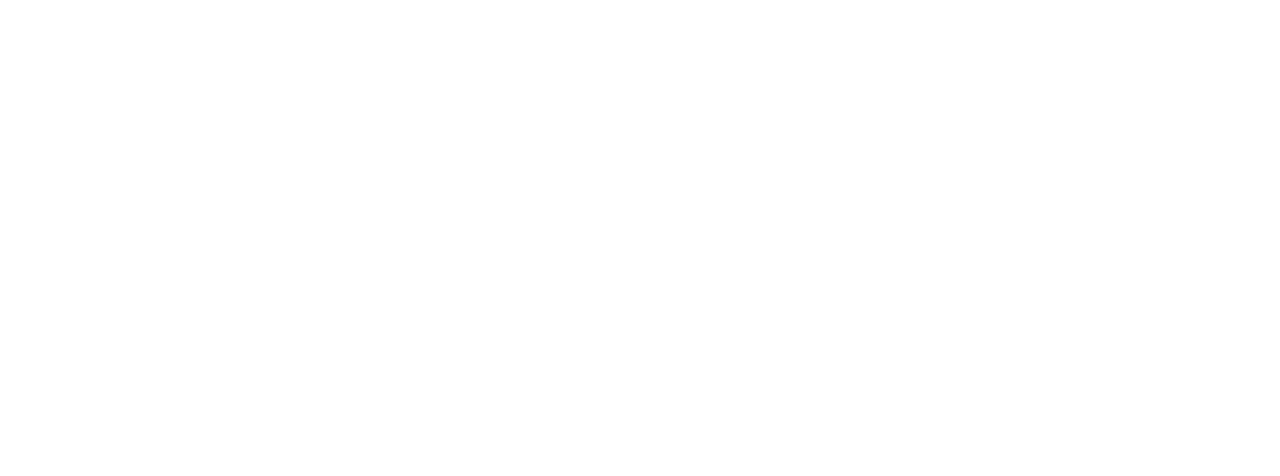
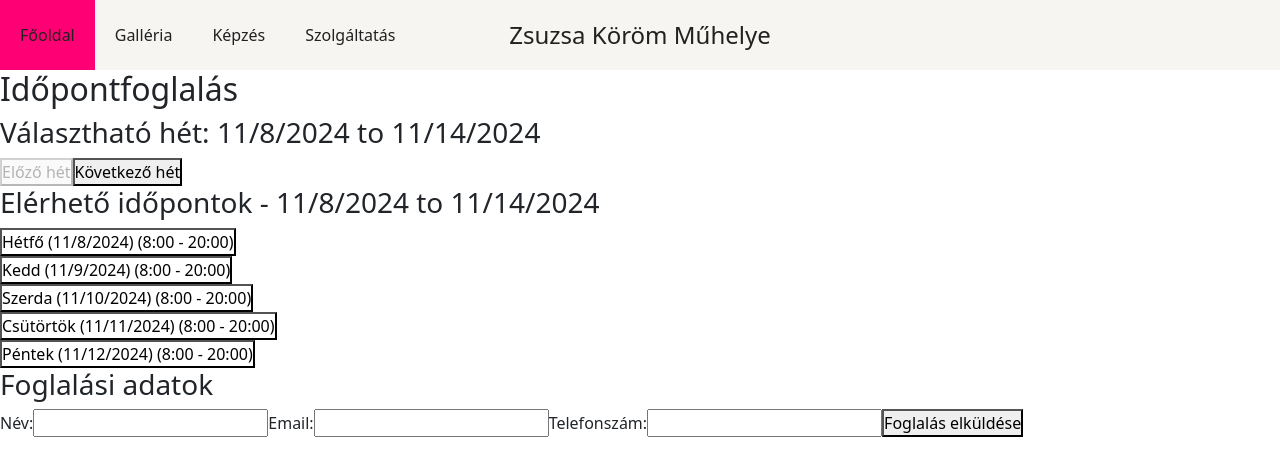
Before and after one commit to cskadam01/koromweb, a React (Vite) app in the folder react-start/my-react-app/: page /#/idopont in a window 1280 px wide. Before the commit this address had no page. Shown: the top 476 px of the page. Built offline with nearby package versions, Linux system fonts and the light colour scheme.

Commit message:
időpont kezdés

```diff
--- a/react-start/my-react-app/src/App.jsx
+++ b/react-start/my-react-app/src/App.jsx
@@ -7,6 +7,7 @@
 import Szalon from './szalon/szalon';
 import { HashRouter as Router, Routes, Route } from 'react-router-dom';
 import Layout from './Layout';
+import Idopont from './idopont/idopont';
 
 
 
@@ -24,6 +25,7 @@
           <Route path='/galleria' element={<Galleria/>}/>
           <Route path='/kepzes' element={<Kepzes/>}/>
           <Route path='/szalon' element={<Szalon/>}/>
+          <Route path='/idopont' element={<Idopont/>}/>
 
           </Route>
         </Routes>
--- /dev/null
+++ b/react-start/my-react-app/src/idopont/idopont.jsx
@@ -0,0 +1,161 @@
+import React, { useState, useEffect } from "react";
+
+// Példa admin beállítások: kezdési és zárási idő (órában)
+const adminSettings = {
+  startHour: 8, // Nyitás 8-kor
+  endHour: 20, // Zárás 20-kor
+  weeksInAdvance: 10,
+};
+
+function AppointmentBooking({ selectedServiceDuration }) {
+  const [weeks, setWeeks] = useState([]);
+  const [currentWeekIndex, setCurrentWeekIndex] = useState(0);
+  const [selectedDayTime, setSelectedDayTime] = useState({});
+  const [appointmentDetails, setAppointmentDetails] = useState({
+    name: "",
+    email: "",
+    phone: "",
+  });
+
+  useEffect(() => {
+    const generatedWeeks = generateWeeks(adminSettings.weeksInAdvance);
+    setWeeks(generatedWeeks);
+  }, []);
+
+  const generateWeeks = (numberOfWeeks) => {
+    const weeks = [];
+    let currentDate = new Date();
+
+    for (let i = 0; i < numberOfWeeks; i++) {
+      const startOfWeek = new Date(currentDate);
+      const endOfWeek = new Date(currentDate);
+      endOfWeek.setDate(startOfWeek.getDate() + 6);
+
+      const days = ["Hétfő", "Kedd", "Szerda", "Csütörtök", "Péntek"].map((day, index) => {
+        const dayDate = new Date(startOfWeek);
+        dayDate.setDate(startOfWeek.getDate() + index);
+
+        return {
+          day: `${day} (${dayDate.toLocaleDateString()})`,
+          blocks: [], // Nap blokkjai
+        };
+      });
+
+      weeks.push({
+        week: `${startOfWeek.toLocaleDateString()} to ${endOfWeek.toLocaleDateString()}`,
+        days,
+      });
+
+      currentDate.setDate(currentDate.getDate() + 7);
+    }
+
+    return weeks;
+  };
+
+  const handleDaySelection = (day) => {
+    // Kiválasztott időtartam blokként kezelése
+    const selectedBlock = {
+      day,
+      startHour: adminSettings.startHour,
+      endHour: adminSettings.startHour + selectedServiceDuration / 60, // Átalakítás órára
+    };
+    setSelectedDayTime(selectedBlock);
+  };
+
+  const handleInputChange = (e) => {
+    setAppointmentDetails({
+      ...appointmentDetails,
+      [e.target.name]: e.target.value,
+    });
+  };
+
+  const handleSubmit = (e) => {
+    e.preventDefault();
+    const selectedWeek = weeks[currentWeekIndex];
+    console.log("Foglalás adatai:", appointmentDetails, "Blokk:", selectedDayTime, "Hét:", selectedWeek);
+    alert("Foglalás sikeresen elküldve!");
+  };
+
+  const goToNextWeek = () => {
+    if (currentWeekIndex < weeks.length - 1) {
+      setCurrentWeekIndex(currentWeekIndex + 1);
+      setSelectedDayTime({});
+    }
+  };
+
+  const goToPreviousWeek = () => {
+    if (currentWeekIndex > 0) {
+      setCurrentWeekIndex(currentWeekIndex - 1);
+      setSelectedDayTime({});
+    }
+  };
+
+  const currentWeek = weeks[currentWeekIndex];
+
+  return (
+    <div>
+      <h2>Időpontfoglalás</h2>
+
+      <div>
+        <h3>Választható hét: {currentWeek ? currentWeek.week : "Nincs elérhető hét"}</h3>
+        <button onClick={goToPreviousWeek} disabled={currentWeekIndex === 0}>Előző hét</button>
+        <button onClick={goToNextWeek} disabled={currentWeekIndex === weeks.length - 1}>Következő hét</button>
+      </div>
+
+      {currentWeek && (
+        <div>
+          <h3>Elérhető időpontok - {currentWeek.week}</h3>
+          {currentWeek.days.map((day) => (
+            <div key={day.day}>
+              <button
+                onClick={() => handleDaySelection(day.day)}
+                style={{
+                  backgroundColor: selectedDayTime.day === day.day ? "lightblue" : "white",
+                }}
+              >
+                {day.day} ({adminSettings.startHour}:00 - {adminSettings.endHour}:00)
+              </button>
+            </div>
+          ))}
+        </div>
+      )}
+
+      <form onSubmit={handleSubmit}>
+        <h3>Foglalási adatok</h3>
+        <label>
+          Név:
+          <input
+            type="text"
+            name="name"
+            value={appointmentDetails.name}
+            onChange={handleInputChange}
+            required
+          />
+        </label>
+        <label>
+          Email:
+          <input
+            type="email"
+            name="email"
+            value={appointmentDetails.email}
+            onChange={handleInputChange}
+            required
+          />
+        </label>
+        <label>
+          Telefonszám:
+          <input
+            type="text"
+            name="phone"
+            value={appointmentDetails.phone}
+            onChange={handleInputChange}
+            required
+          />
+        </label>
+        <button type="submit">Foglalás elküldése</button>
+      </form>
+    </div>
+  );
+}
+
+export default AppointmentBooking;
--- a/react-start/my-react-app/src/szalon/szalon.jsx
+++ b/react-start/my-react-app/src/szalon/szalon.jsx
@@ -1,150 +1,27 @@
-function Szalon(){
+function Szolgaltatas(){
     return(
-        <div class="appointment-popup">
-        <div class="appointment-user-wrapper">
-          <div class="user-avatar">
-            <img src="https://images.unsplash.com/photo-1559839734-2b71ea197ec2?ixlib=rb-1.2.1&ixid=eyJhcHBfaWQiOjEyMDd9&auto=format&fit=crop&w=2850&q=80"/>
-          </div>
+        <div className="szol-content">
 
-          <div class="appointment-user">
-            <span class="username">Dr Annah Konda</span>
-            <span class="specialization">General practitioner</span>
-            <span class="notation four">
-              <span></span>
-              <span></span>
-              <span></span>
-              <span></span>
-              <span></span>
-            </span>
-          </div>
 
-          <div class="appointment-location">
-            <p>3337 Goldie Lane</p>
-            <p>84025 Farmington, Utah</p>
-
-          </div>
-        </div>
-        <div class="appointment-calendar">
-          <div class="current-week">
-            <span><i class="fa fa-calendar"></i> October 21 - 27, 2019</span>
-            <div class="calendar-nav">
-              <button type="button" class="prev">Prev</button>
-              <button type="button" class="next">Next</button>
+            <div className="szol-card">
+              <h3>60perc</h3>
+            <button>Foglalás</button>
             </div>
-          </div>
-
-          <div class="calendar-wrapper">
-            <div class="calendar-week">
-              <ul>
-                <li>Mon.</li>
-                <li>Tue.</li>
-                <li>Wed.</li>
-                <li>Thu.</li>
-                <li>Fri.</li>
-                <li>Sat.</li>
-                <li>Sun.</li>
-              </ul>
+            <div className="szol-card">
+              <h3>75perc</h3>
+            <button>Foglalás</button>
+            </div>
+            <div className="szol-card">
+              <h3>120perc</h3>
+              <button>Foglalás</button>
             </div>
 
-            <div class="calendar-hours">
-              <ul>
-                <li>
-                  <ul>
-                    <li>08:00</li>
-                    <li>08:15</li>
-                    <li>08:30</li>
-                    <li>08:45</li>
-                    <li>09:00</li>
-                    <li>09:15</li>
-                    <li>09:30</li>
-                  </ul>
-                </li>
 
-                <li>
-                  <ul>
-                    <li>08:00</li>
-                    <li>08:15</li>
-                    <li>08:30</li>
-                    <li class="empty"></li>
-                    <li>09:00</li>
-                    <li>09:15</li>
-                    <li>09:30</li>
-                  </ul>
-                </li>
-                <li>
-                  <ul>
-                    <li class="empty"></li>
-                    <li class="empty"></li>
-                    <li class="empty"></li>
-                    <li class="empty"></li>
-                    <li class="empty"></li>
-                    <li class="empty"></li>
-                    <li class="empty"></li>
-                  </ul>
-                </li>
-
-                <li>
-                  <ul>
-                    <li>08:00</li>
-                    <li>08:15</li>
-                    <li class="empty"></li>
-                    <li class="empty"></li>
-                    <li class="empty"></li>
-                    <li>09:15</li>
-                    <li>09:30</li>
-                  </ul>
-                </li>
-
-                <li>
-                  <ul>
-                    <li class="empty"></li>
-                    <li>08:15</li>
-                    <li>08:30</li>
-                    <li>08:45</li>
-                    <li>09:00</li>
-                    <li>09:15</li>
-                    <li>09:30</li>
-                  </ul>
-                </li>
-
-                <li>
-                  <ul>
-                    <li class="empty"></li>
-                    <li class="empty"></li>
-                    <li class="empty"></li>
-                    <li class="empty"></li>
-                    <li class="empty"></li>
-                    <li class="empty"></li>
-                    <li class="empty"></li>
-                  </ul>
-                </li>
-
-                <li>
-                  <ul>
-                    <li class="empty"></li>
-                    <li class="empty"></li>
-                    <li class="empty"></li>
-                    <li class="empty"></li>
-                    <li class="empty"></li>
-                    <li class="empty"></li>
-                    <li class="empty"></li>
-                  </ul>
-                </li>
-              </ul>
-            </div>
-          </div>
-
-
-          <div class="calendar-buttons">
-            <button class="see-more" type="button">More schedule</button>
-            <button class="validation" type="button">Book an appointment</button>
-          </div>
         </div>
-      </div>
 
     );
 
 
 }
 
-export default Szalon
+export default Szolgaltatas
```
Also changed, not shown: 1 other file (tests, documents, lock files or other folders).
